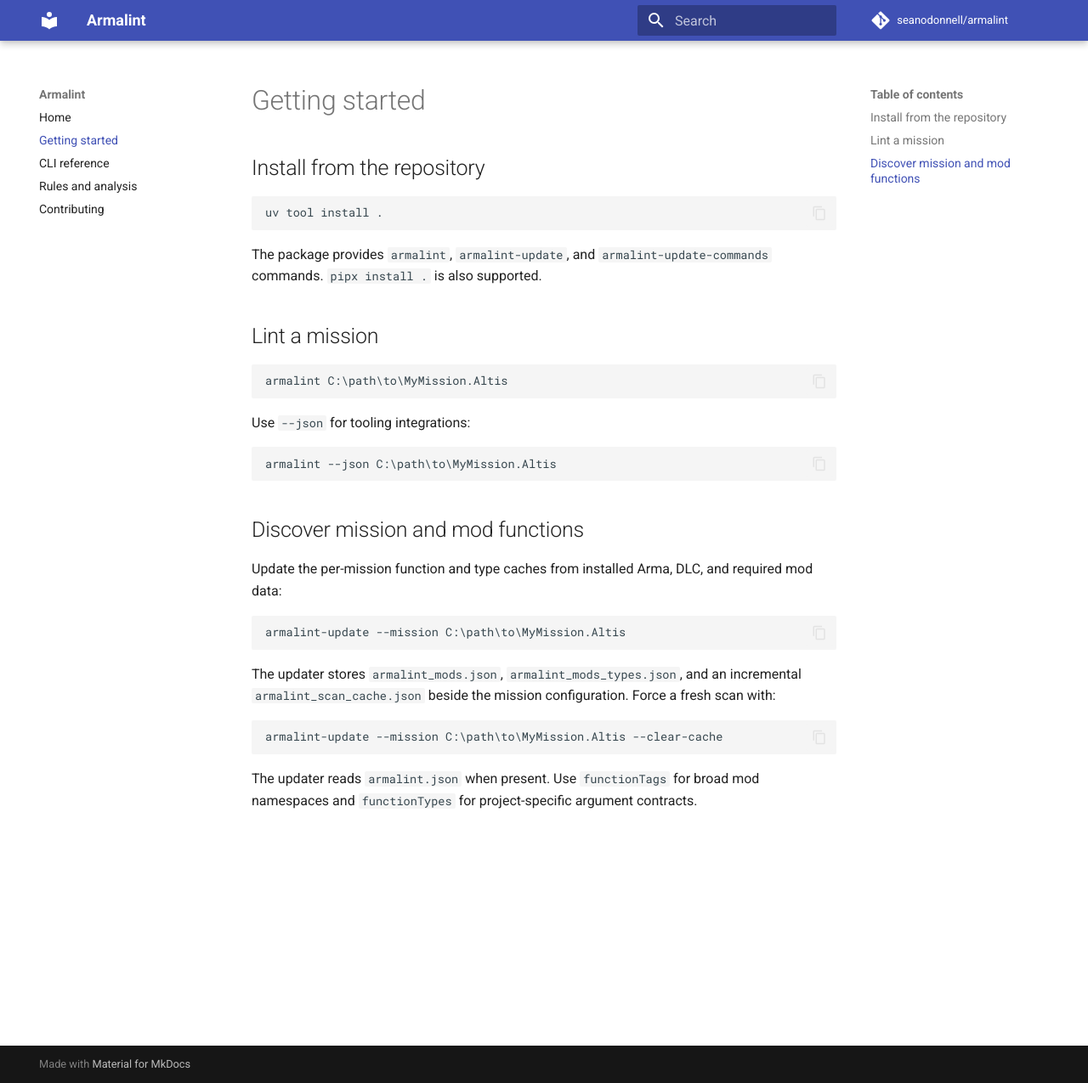
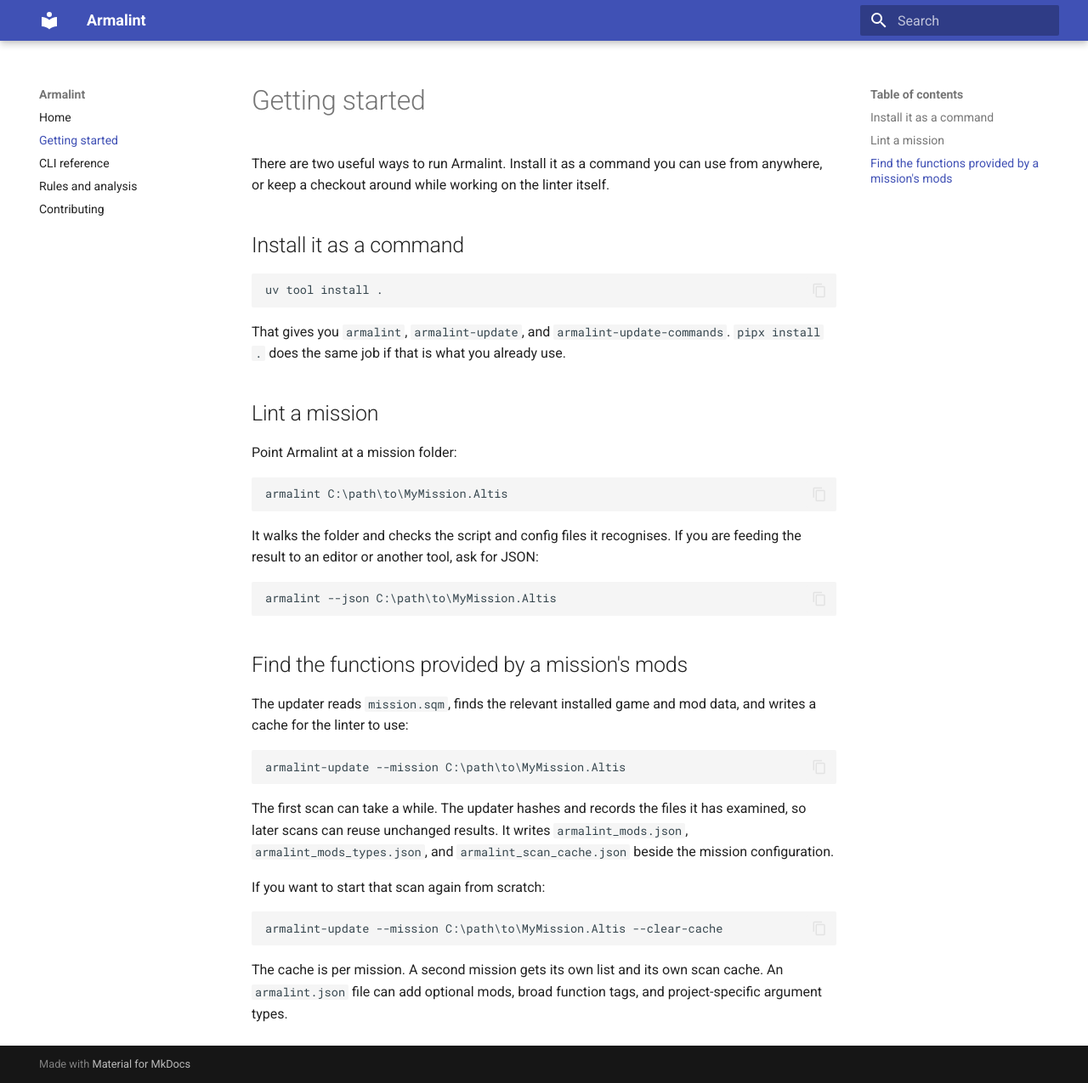
Before and after one commit to armachisel/armalint, an MkDocs documentation site: the page built from docs/getting-started.md, in a window 1280 px wide and 1275 px high. Shown: the whole window at 85% size. Built offline with MkDocs 1.6.1 and Material for MkDocs 9.7.7, drawn with Linux system fonts in a browser that asks for light colours; comment, search, counter and statistics services are not loaded.

Commit message:
Rewrite documentation for a practical project voice

````diff
--- a/docs/getting-started.md
+++ b/docs/getting-started.md
@@ -1,42 +1,53 @@
 # Getting started
 
-## Install from the repository
+There are two useful ways to run Armalint. Install it as a command you can use
+from anywhere, or keep a checkout around while working on the linter itself.
+
+## Install it as a command
 
 ```powershell
 uv tool install .
 ```
 
-The package provides `armalint`, `armalint-update`, and
-`armalint-update-commands` commands. `pipx install .` is also supported.
+That gives you `armalint`, `armalint-update`, and
+`armalint-update-commands`. `pipx install .` does the same job if that is what
+you already use.
 
 ## Lint a mission
+
+Point Armalint at a mission folder:
 
 ```powershell
 armalint C:\path\to\MyMission.Altis
 ```
 
-Use `--json` for tooling integrations:
+It walks the folder and checks the script and config files it recognises. If
+you are feeding the result to an editor or another tool, ask for JSON:
 
 ```powershell
 armalint --json C:\path\to\MyMission.Altis
 ```
 
-## Discover mission and mod functions
+## Find the functions provided by a mission's mods
 
-Update the per-mission function and type caches from installed Arma, DLC, and
-required mod data:
+The updater reads `mission.sqm`, finds the relevant installed game and mod
+data, and writes a cache for the linter to use:
 
 ```powershell
 armalint-update --mission C:\path\to\MyMission.Altis
 ```
 
-The updater stores `armalint_mods.json`, `armalint_mods_types.json`, and an
-incremental `armalint_scan_cache.json` beside the mission configuration. Force
-a fresh scan with:
+The first scan can take a while. The updater hashes and records the files it
+has examined, so later scans can reuse unchanged results. It writes
+`armalint_mods.json`, `armalint_mods_types.json`, and
+`armalint_scan_cache.json` beside the mission configuration.
+
+If you want to start that scan again from scratch:
 
 ```powershell
 armalint-update --mission C:\path\to\MyMission.Altis --clear-cache
 ```
 
-The updater reads `armalint.json` when present. Use `functionTags` for broad
-mod namespaces and `functionTypes` for project-specific argument contracts.
+The cache is per mission. A second mission gets its own list and its own scan
+cache. An `armalint.json` file can add optional mods, broad function tags, and
+project-specific argument types.
--- a/mkdocs.yml
+++ b/mkdocs.yml
@@ -1,7 +1,5 @@
 site_name: Armalint
 site_description: Static analysis for Arma 3 SQF missions
-repo_url: https://github.com/seanodonnell/armalint
-repo_name: seanodonnell/armalint
 
 theme:
   name: material
````
Also changed, not shown: docs/cli.md (+17 -6 lines), docs/contributing.md (+13 -10 lines), docs/index.md (+15 -7 lines), docs/rules.md (+20 -11 lines).
